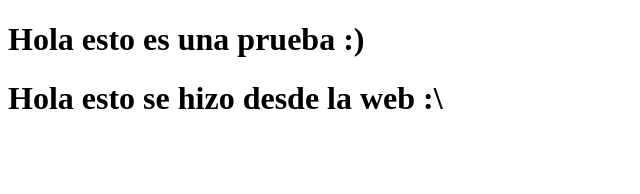
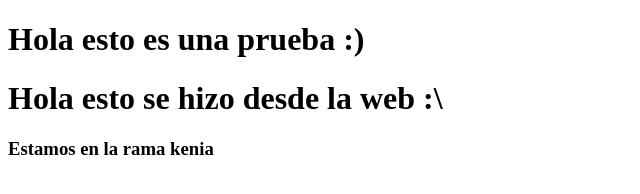
Before and after one commit to KeniaKodigo/prueba_git2, a plain HTML site: page index.html in a window 1280 px wide. Shown: the whole page, without its empty margins (0-640 px from the left). Drawn offline with Linux system fonts and the light colour scheme.

Commit message:
update en la rama kenia

```diff
--- a/index.html
+++ b/index.html
@@ -8,5 +8,7 @@
 <body>
     <h1>Hola esto es una prueba :)</h1>
     <h1>Hola esto se hizo desde la web :\</h1>
+
+    <h3>Estamos en la rama kenia</h3>
 </body>
 </html>
```
